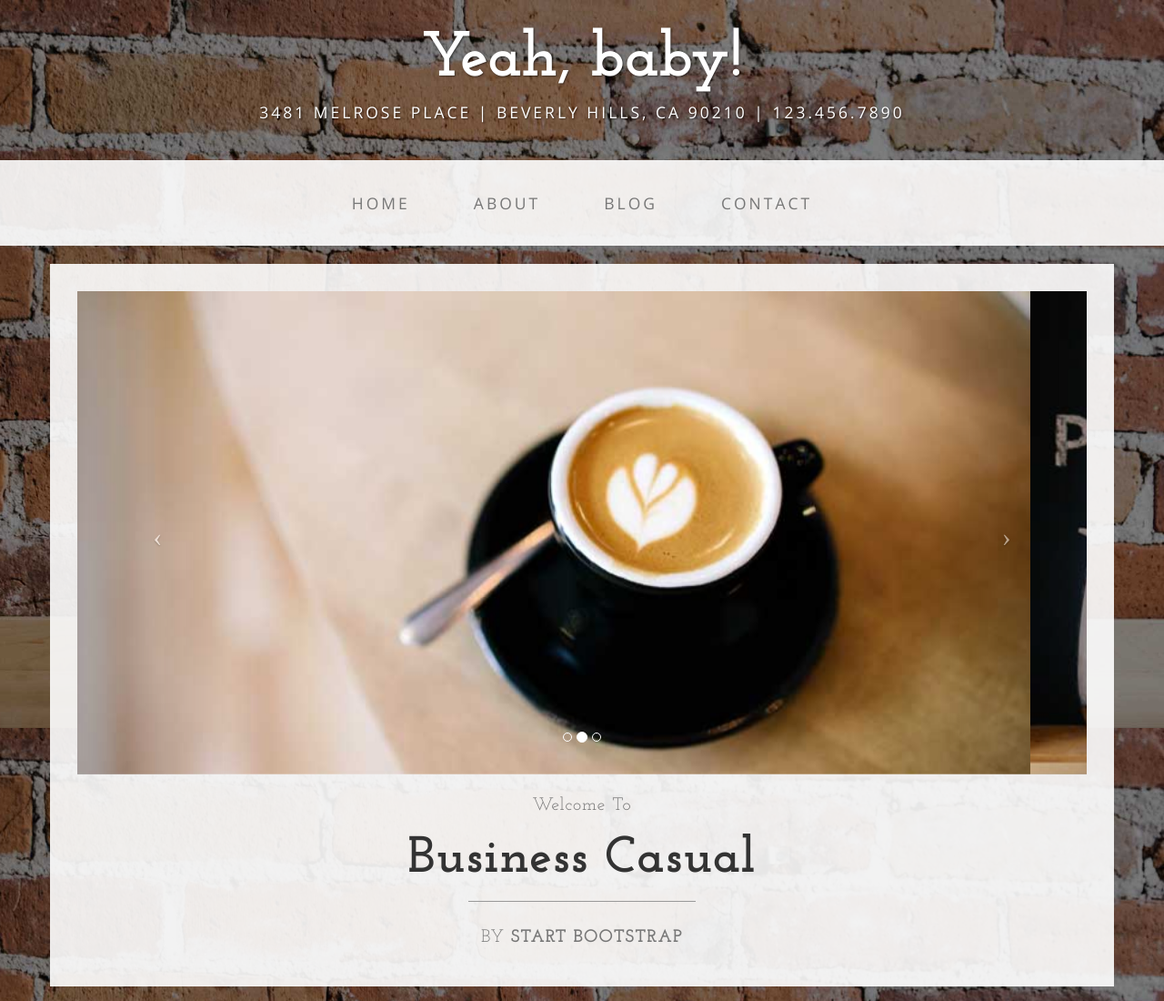
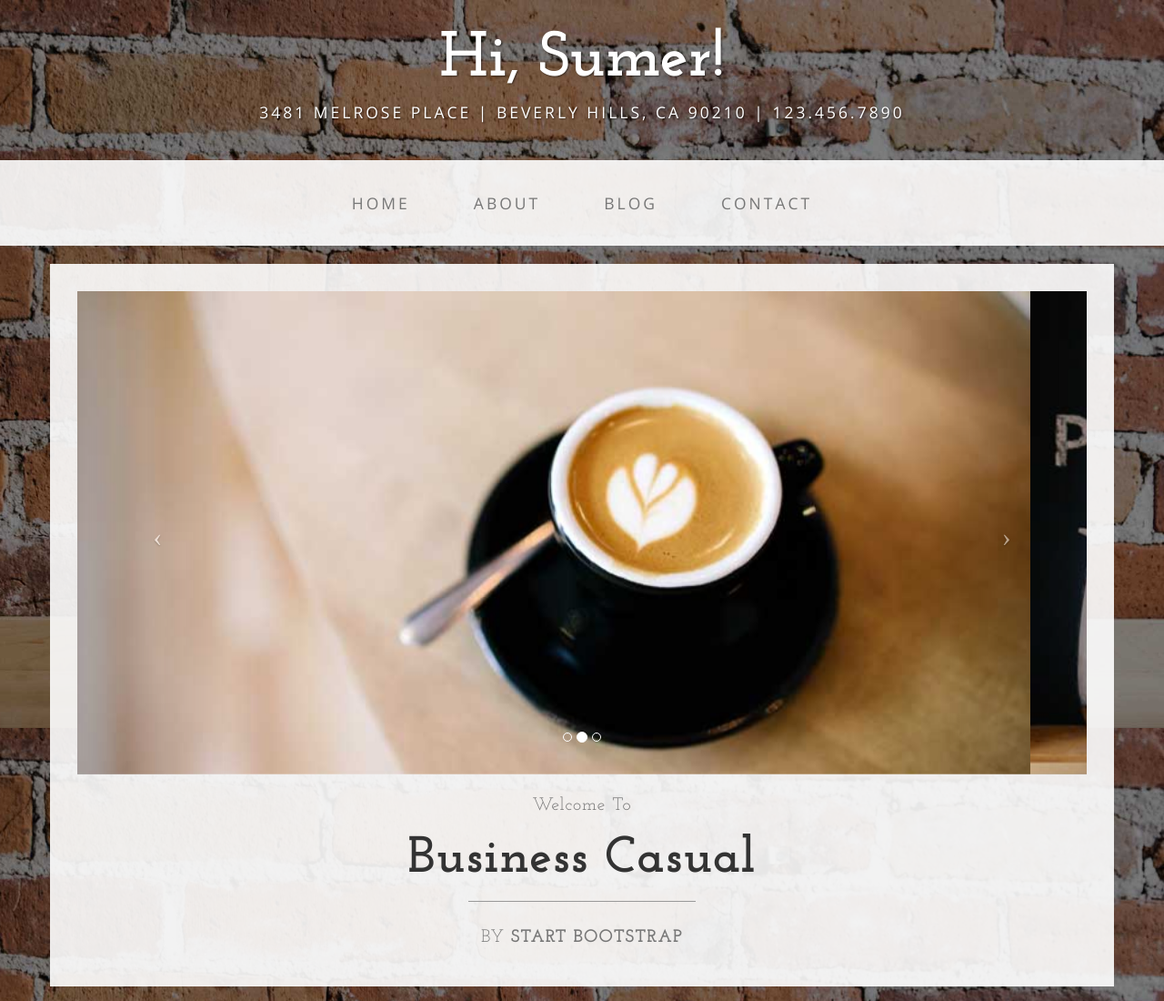
Before and after one commit to rart/business-casual-blueprint, a plain HTML site: page static-assets/index.html in a window 1280 px wide. Shown: the top 1100 px of the page at 91% size. Drawn offline with nearby package versions, Linux system fonts and the light colour scheme; a script that the page names is missing.

Commit message:
Test change from different directory

```diff
--- a/static-assets/index.html
+++ b/static-assets/index.html
@@ -32,7 +32,7 @@
 
 <body>
 
-    <div class="brand">Yeah, baby!</div>
+    <div class="brand">Hi, Sumer!</div>
     <div class="address-bar">3481 Melrose Place | Beverly Hills, CA 90210 | 123.456.7890</div>
 
     <!-- Navigation -->
```
